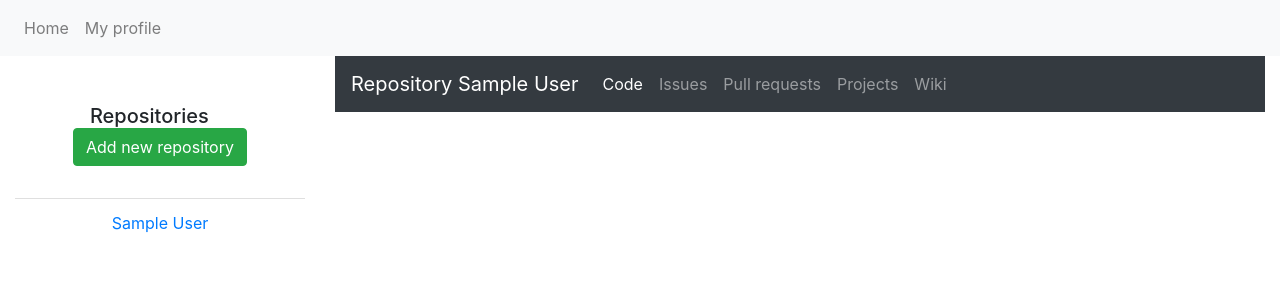
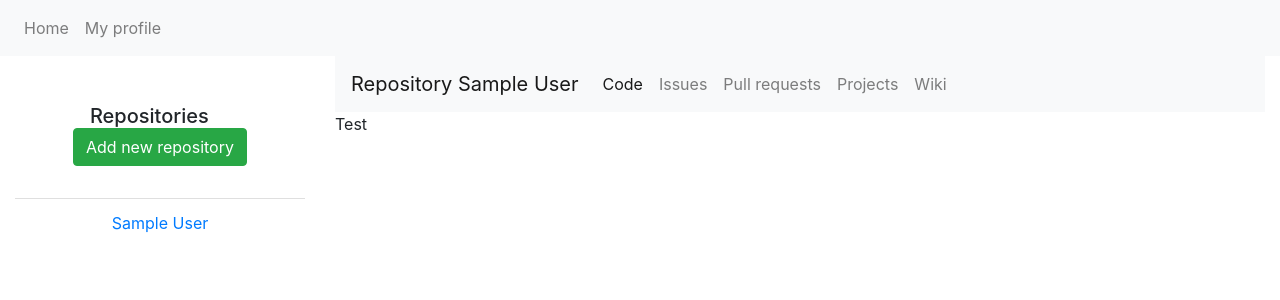
Before and after one commit to vtanja/UKS, a Django app: template uks/app/user/templates/user/repoDetail.html in a window 1280 px wide. Shown: the top 300 px of the page. Run offline with Django 3.2, Linux system fonts and the light colour scheme; the template is opened without the code that fills it: values that come from a table or form of the project are taken from there, others are empty; tables that the repository leaves empty hold one stand-in row (values such as "Sample post"); some libraries are stand-ins or nearby versions.

Commit message:
Update repoDetail.html

```diff
--- a/uks/app/user/templates/user/repoDetail.html
+++ b/uks/app/user/templates/user/repoDetail.html
@@ -1,7 +1,7 @@
 {% extends "user/dashboard.html" %}
 
 {% block repoDetail %}
-<nav class="navbar navbar-expand-lg navbar-dark bg-dark">
+<nav class="navbar navbar-expand-lg navbar-light bg-light">
   <a class="navbar-brand" href="#">Repository {{repository.name}}</a>
   <div class="collapse navbar-collapse" id="navbarNav">
     <ul class="navbar-nav">
@@ -23,4 +23,7 @@
     </ul>
   </div>
 </nav>
+<div>
+  <p>Test</p>
+</div>
 {% endblock %}
```
